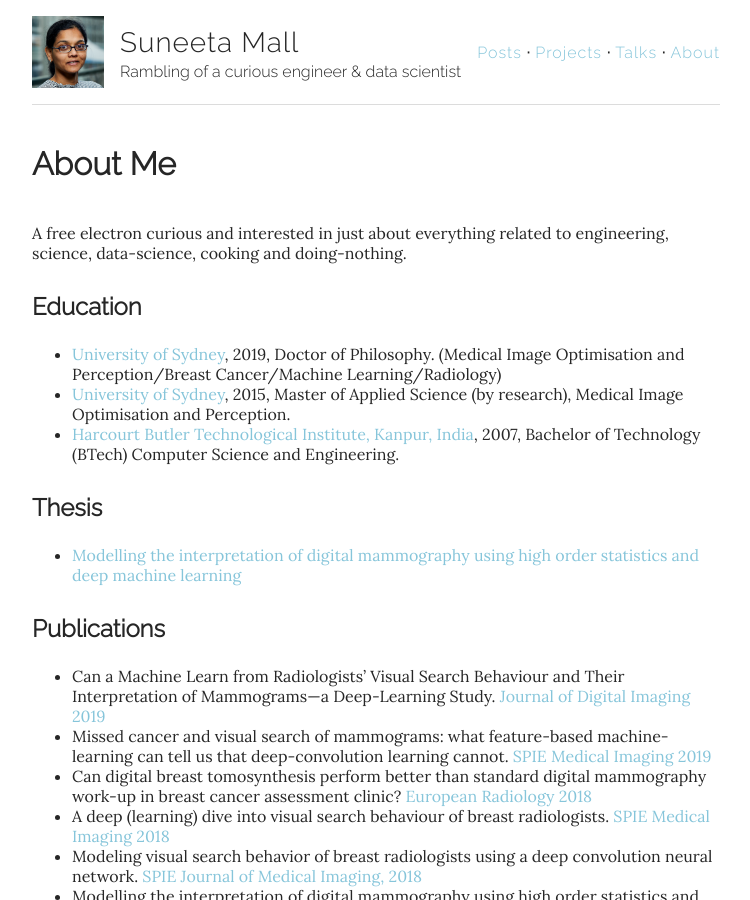
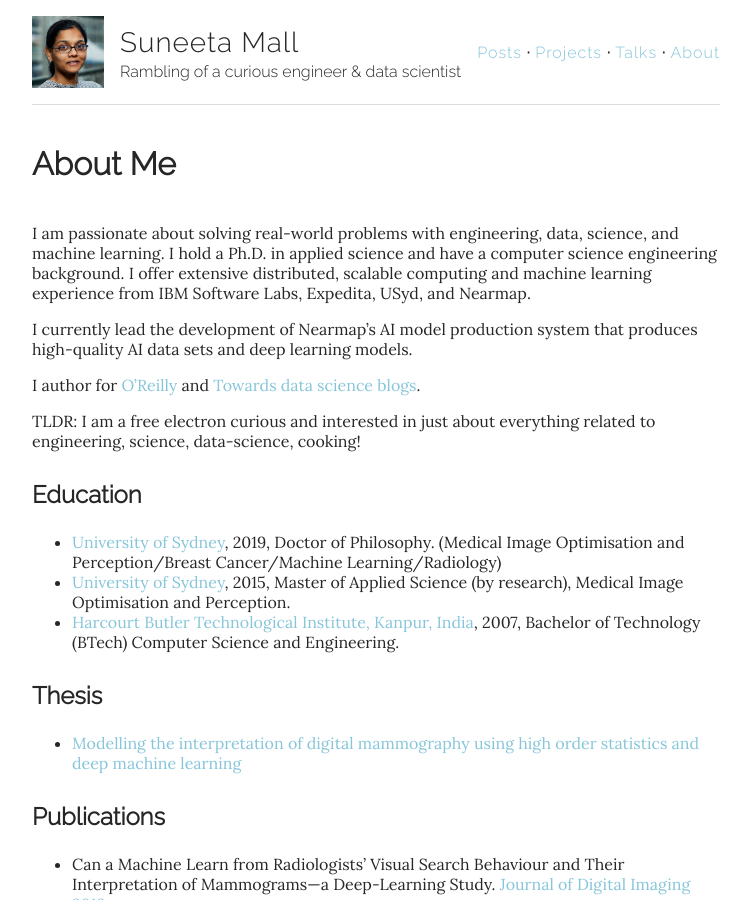
Before and after one commit to suneeta-mall/suneeta-mall.github.io, a Jekyll site: the page built from about.md, in a window 1280 px wide and 900 px high. Shown: the whole window, without its empty margins (264-1014 px from the left). Built offline with Jekyll 4.4.1, drawn with Linux system fonts in a browser that asks for light colours; some web fonts are replaced.

Commit message:
minor typo fixes

```diff
--- a/about.md
+++ b/about.md
@@ -2,7 +2,15 @@
 title: About Me
 ---
 
-A free electron curious and interested in just about everything related to engineering, science, data-science, cooking and doing-nothing.
+I am passionate about solving real-world problems with engineering, data, science, and machine learning. I hold a Ph.D. in applied science and have a computer science engineering background. I offer extensive distributed, scalable computing and machine learning experience from IBM Software Labs, Expedita, USyd, and Nearmap.
+
+I currently lead the development of Nearmap's AI model production system that produces high-quality AI data sets and deep learning models.
+
+I author for [O'Reilly](https://www.oreilly.com/pub/au/8214) and [Towards data science blogs](https://medium.com/@suneetamall).
+
+
+TLDR: I am a free electron curious and interested in just about everything related to engineering, science, data-science, cooking!
+
 
 <!-- {: .oversized}
 > ![](/assets/img/cover.png) -->
```
Also changed, not shown: 1 other file.
